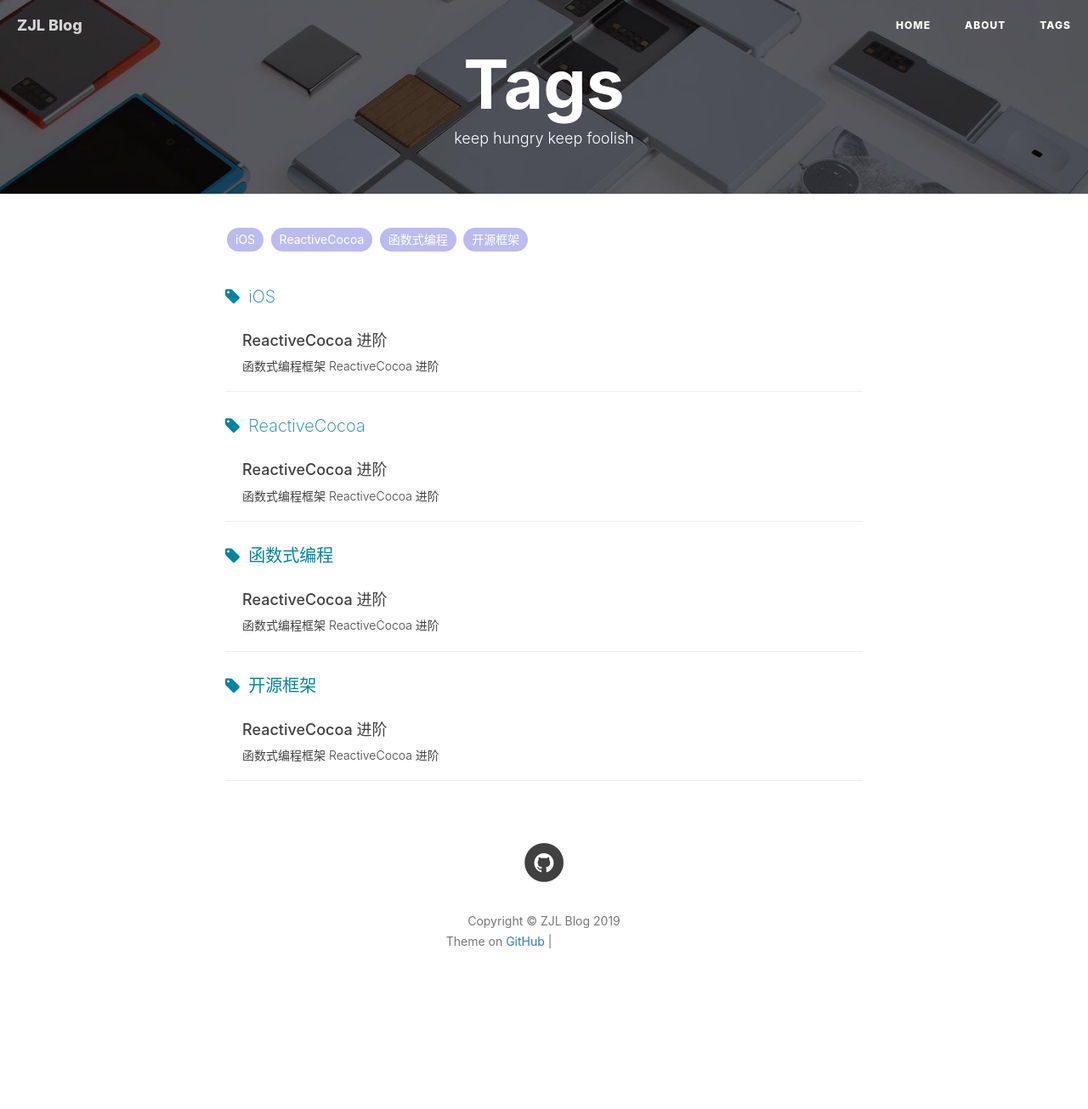
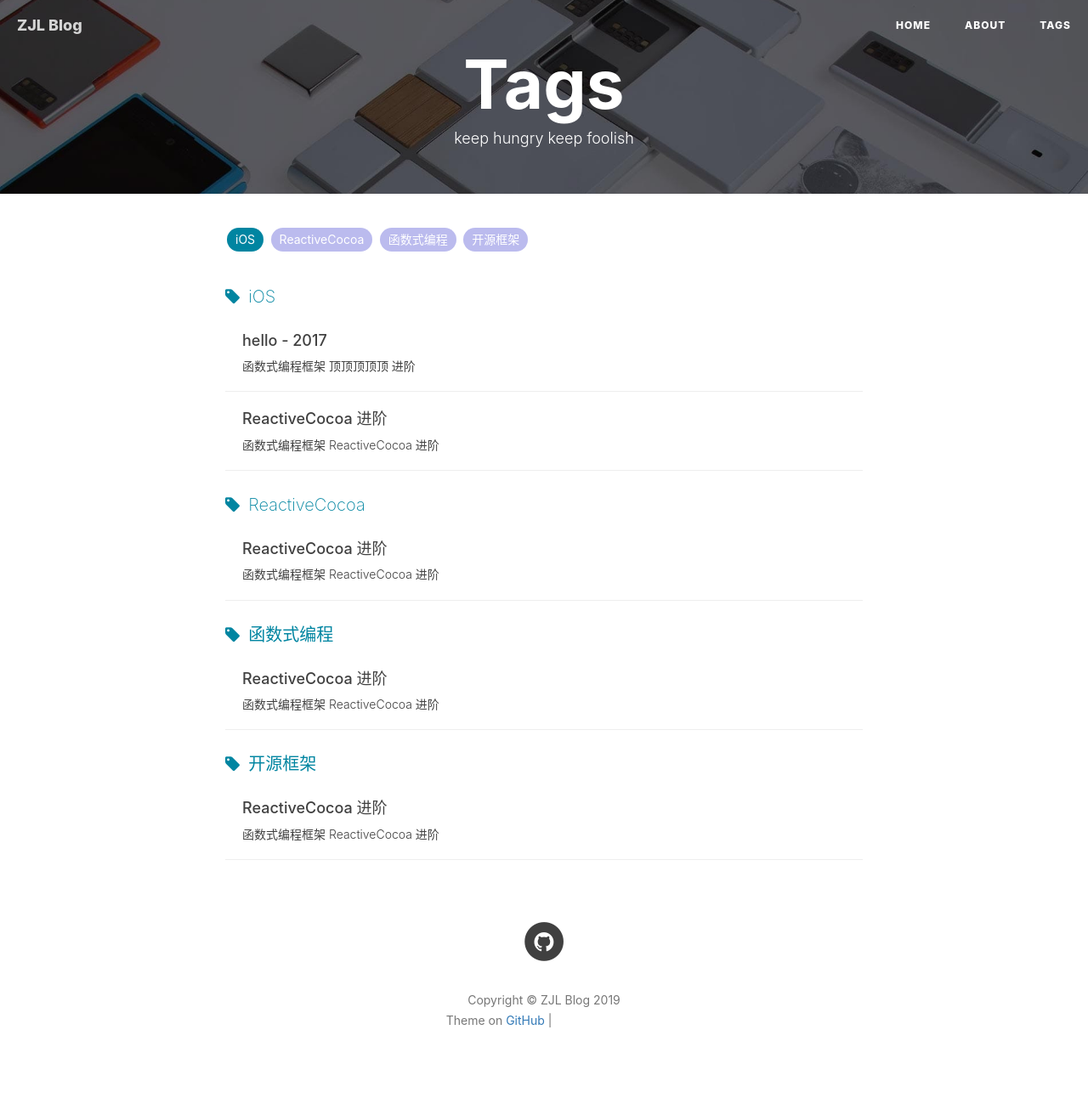
Before and after one commit to yonsjl/yonsjl.github.io, a Jekyll site: the page built from tags.html, in a window 1280 px wide. Shown: the whole page at 85% size. Built offline with Jekyll 4.4.1, drawn with Linux system fonts in a browser that asks for light colours; nearby versions of some CDN libraries; comment, search, counter and statistics services are not loaded; before the commit the page ends 1212 px from its top, so only the background shows below that; part of the change alters nothing that is shown; grey boxes are pictures that could not be loaded.

```diff
--- a/_posts/# 欢迎使用 Cmd Markdown 编辑阅读器.md
+++ b/_posts/2017-02-04-Hello-2017.md
@@ -1,6 +1,6 @@
 ---
 layout:     post
-title:      顶顶顶顶 进阶
+title:      hello - 2017
 subtitle:   函数式编程框架 顶顶顶顶顶 进阶
 date:       2017-01-06
 author:     请求
@@ -8,9 +8,6 @@ header-img: img/post-bg-ios9-web.jpg
 catalog: true
 tags:
     - iOS
-    - 顶顶顶顶顶
-    - 函数式编程
-    - 开源框架
 ---
 
 # 欢迎使用 Cmd Markdown 编辑阅读器
```
